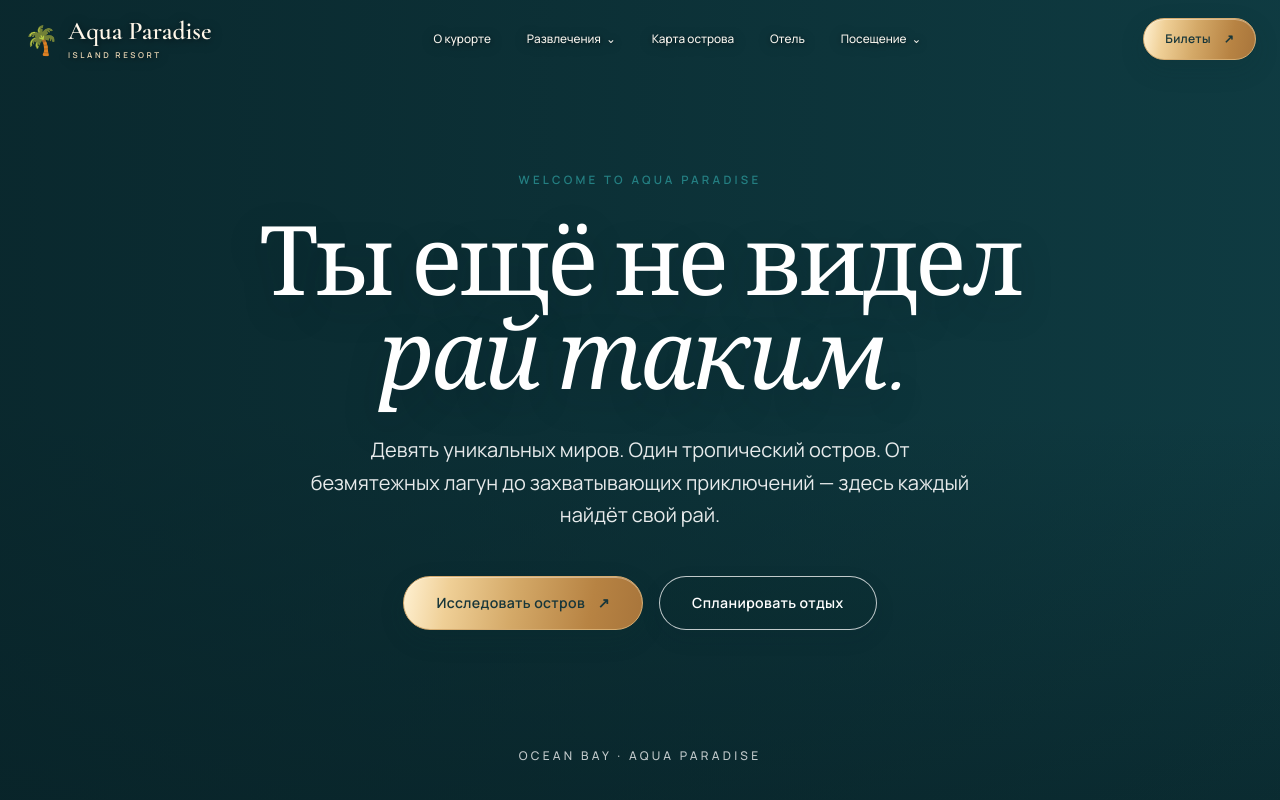
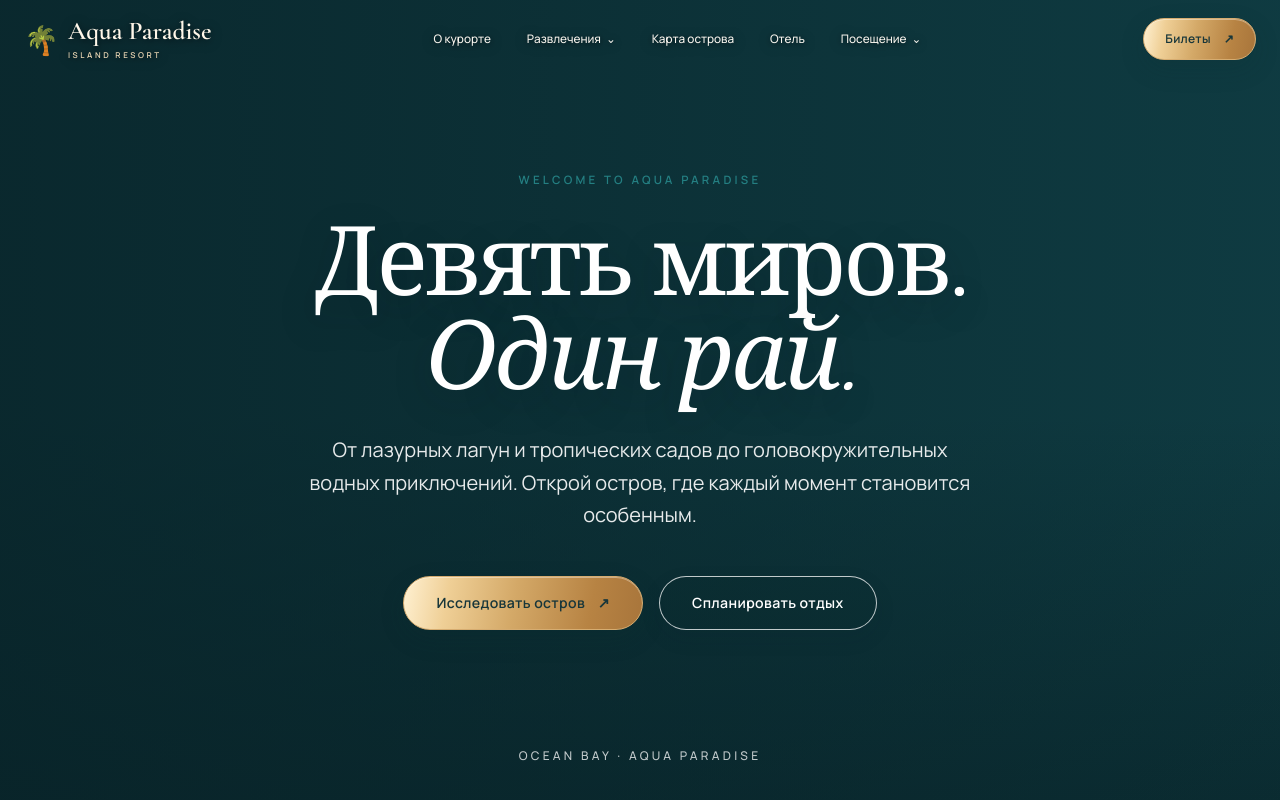
Before and after one commit to raccoonforge/aqua-paradise-resort, a React (Vite) app: page / in a window 1280 px wide. Shown: the top 800 px of the page. Built offline with nearby package versions, Linux system fonts and the light colour scheme.

Commit message:
design: update Hero headline and description to approved nine worlds concept

```diff
--- a/src/App.tsx
+++ b/src/App.tsx
@@ -183,13 +183,13 @@ const HomePage = () => (
     <section className="apr-hero relative min-h-[760px] h-[100svh] flex items-center justify-center overflow-hidden">
       <MediaPlaceholder mediaId="home.hero.ocean-bay" label="OCEAN BAY · ARRIVAL" className="absolute inset-0" />
       <div className="apr-hero__veil absolute inset-0 pointer-events-none" />
-      <div className="relative z-10 text-center px-6 max-w-5xl mx-auto flex flex-col items-center">
+      <div className="apr-hero__content relative z-10 text-center px-6 max-w-5xl mx-auto flex flex-col items-center">
         <span className="apr-eyebrow text-[#e7d7b3] mb-7">WELCOME TO AQUA PARADISE</span>
         <h1 className="apr-hero__title font-serif text-white mb-7 leading-[1.07]">
-          Ты ещё не видел <span className="block italic font-normal">рай таким.</span>
+          Девять миров. <span className="block italic font-normal apr-hero__accent">Один рай.</span>
         </h1>
-        <p className="text-base sm:text-lg md:text-xl text-white/90 mb-11 max-w-2xl leading-relaxed font-light">
-          Девять уникальных миров. Один тропический остров. От безмятежных лагун до захватывающих приключений — здесь каждый найдёт свой рай.
+        <p className="apr-hero__description text-base sm:text-lg md:text-xl text-white/90 mb-11 max-w-2xl leading-relaxed font-light">
+          От лазурных лагун и тропических садов до головокружительных водных приключений. Открой остров, где каждый момент становится особенным.
         </p>
         <div className="flex flex-col sm:flex-row gap-4 w-full sm:w-auto">
           <button type="button"
```
